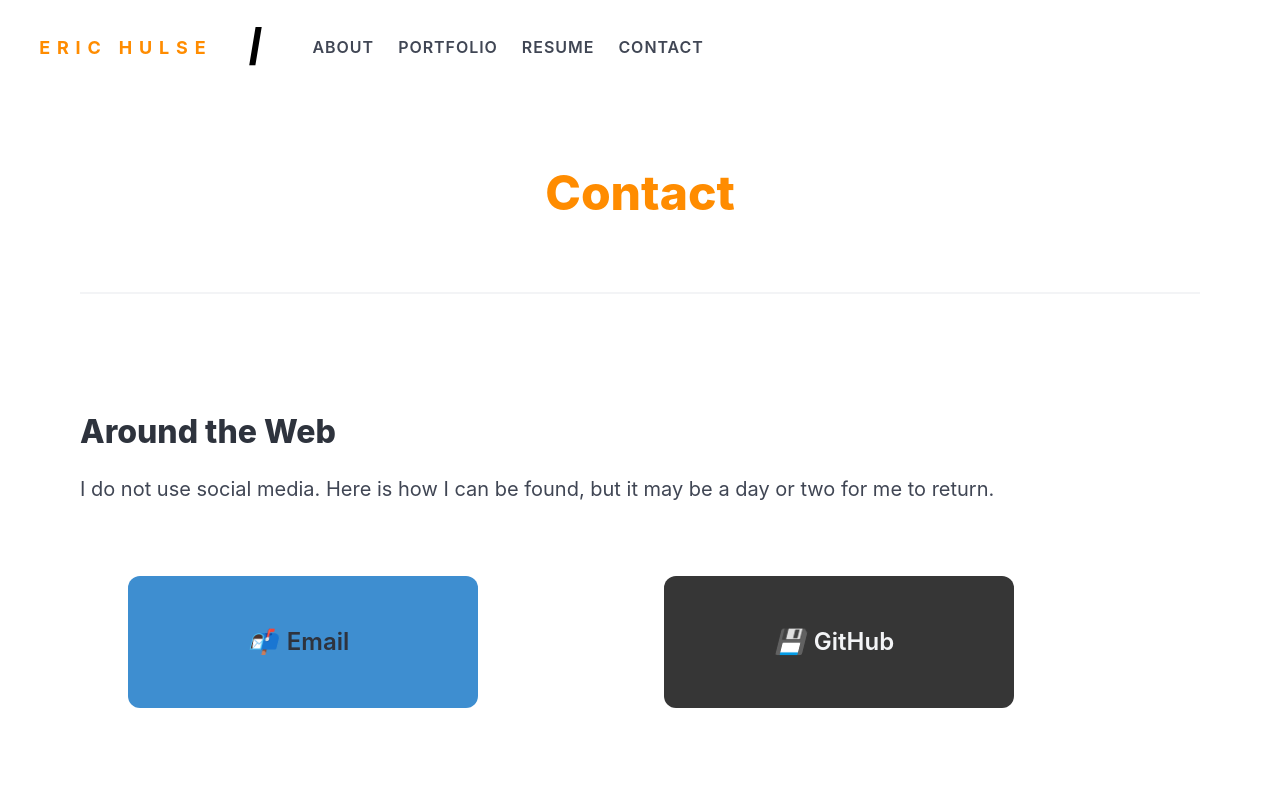
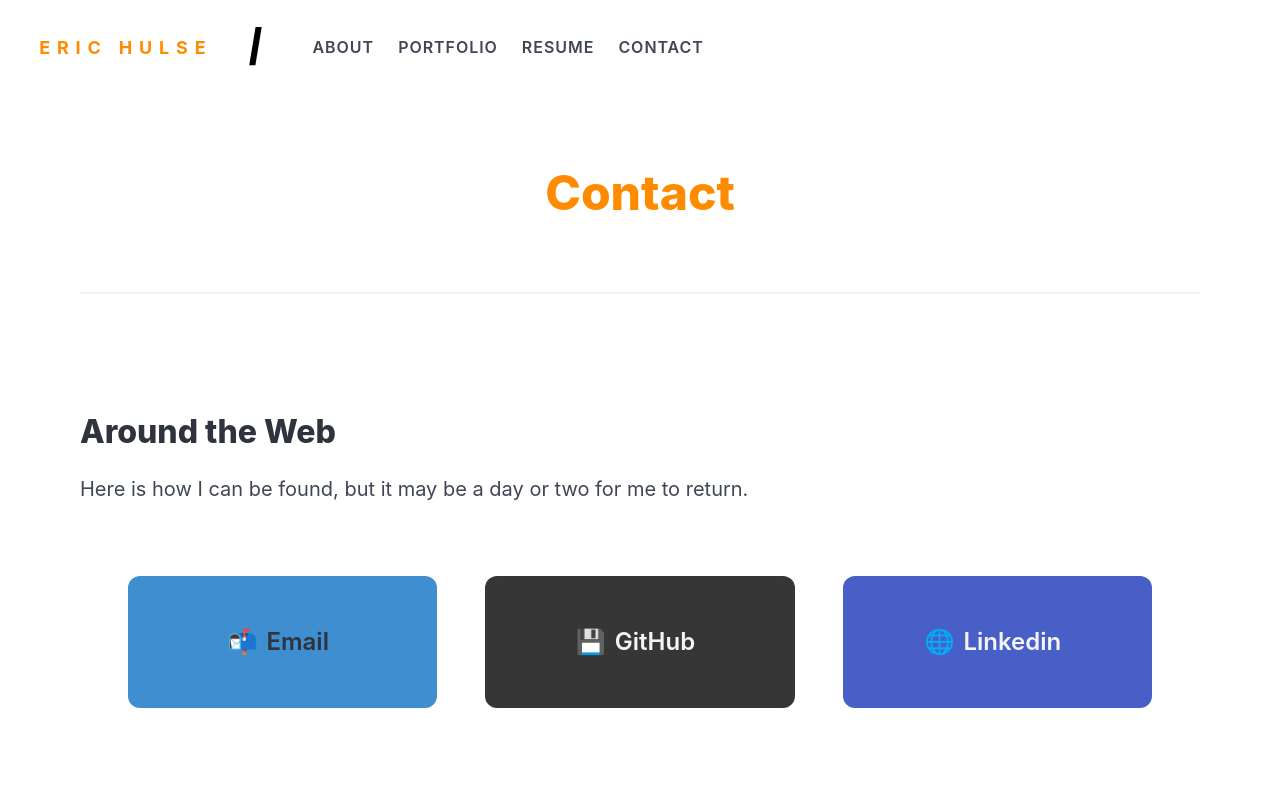
Before and after one commit to sempercuriosus/portfolio-v2, a React (Vite) app: page /contact in a window 1280 px wide. Shown: the top 800 px of the page. Built offline with nearby package versions, Linux system fonts and the light colour scheme.

Commit message:
updated note

```diff
--- a/src/components/Contact/contact.jsx
+++ b/src/components/Contact/contact.jsx
@@ -35,8 +35,9 @@ function Contact() {
 
           <p className='block'>
             {' '}
-            I do not use social media. Here is how I can be found, but it may be
-            a day or two for me to return.
+            {/* I do not use social media.  */}
+            Here is how I can be found, but it may be a day or two for me to
+            return.
           </p>
 
           <div className='section'>
@@ -62,6 +63,17 @@ function Contact() {
                   target={links.github}
                 />
               </div>
+
+              <div className='cell'>
+                <ContactButton
+                  name='Linkedin'
+                  icon='🌐'
+                  color='is-link'
+                  text='has-text-light'
+                  action='linkedin'
+                  target={links.linkedin}
+                />
+              </div>
             </div>
           </div>
         </div>
--- a/src/components/ui/contactButton.jsx
+++ b/src/components/ui/contactButton.jsx
@@ -27,9 +27,7 @@ function ContactButton(props) {
       onClick={() => {
         openLink(props.action, props.target);
       }}>
-      <span className='icon is-medium'>
-        <i>{props.icon}</i>
-      </span>
+      <span className='icon is-medium'>{props.icon}</span>
       <span className='is-size-4 has-text-weight-semibold'>{props.name}</span>
     </button>
   );
```
